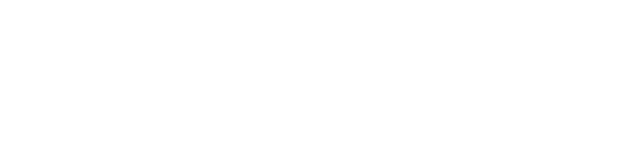
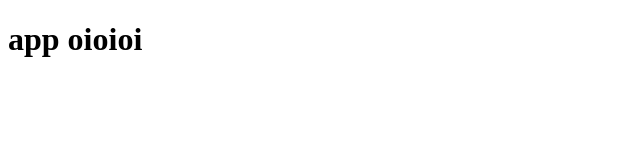
Before and after one commit to tiago-yamada/teste, a plain HTML site: page index.html in a window 1280 px wide. Shown: the whole page, without its empty margins (0-640 px from the left). Drawn offline with Linux system fonts and the light colour scheme.

Commit message:
colocado um header

```diff
--- a/index.html
+++ b/index.html
@@ -7,6 +7,8 @@
     <title>app oi</title>
 </head>
 <body>
-
+  <header>
+    <h1> app oioioi</h1>
+  </header>
 </body>
 </html>
```
